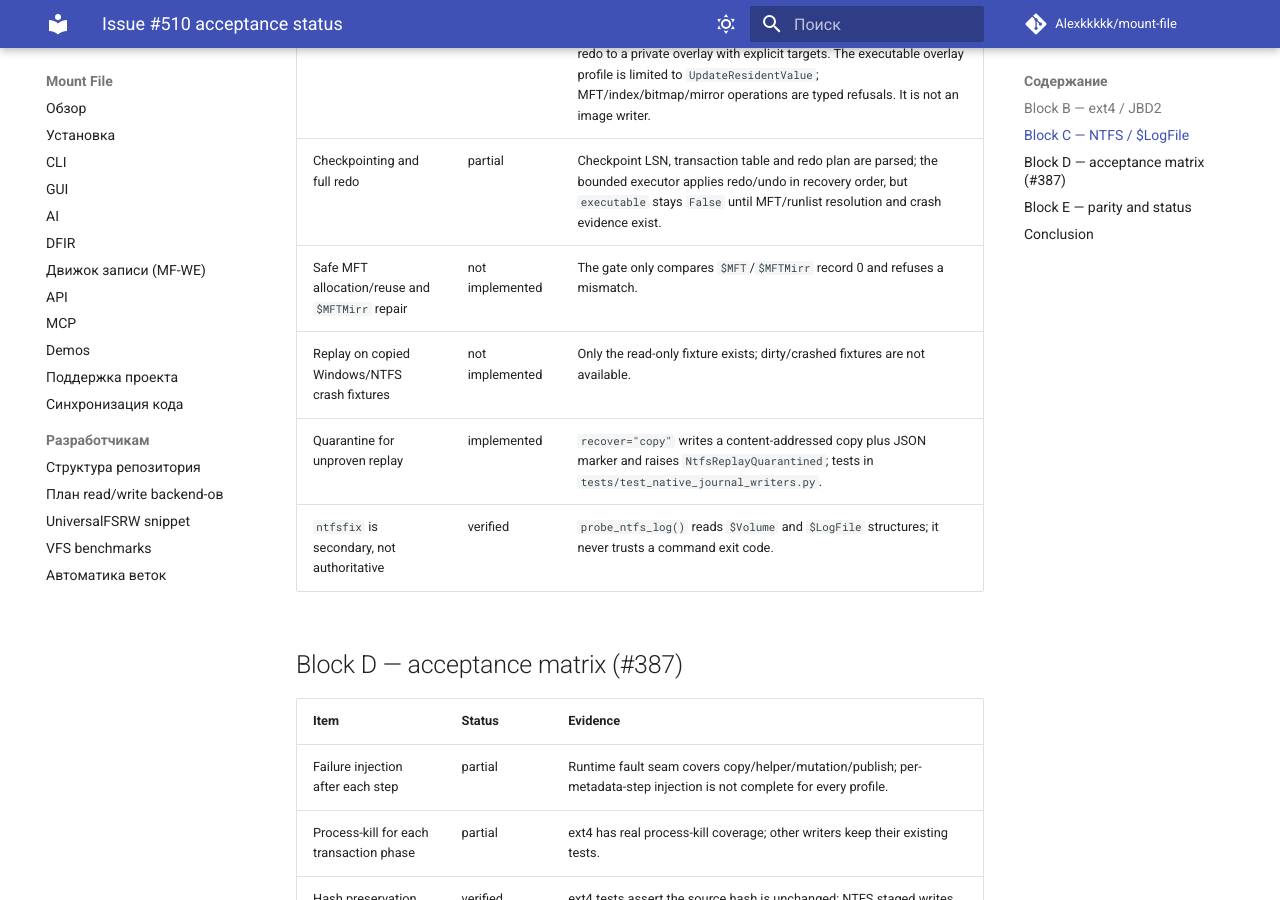
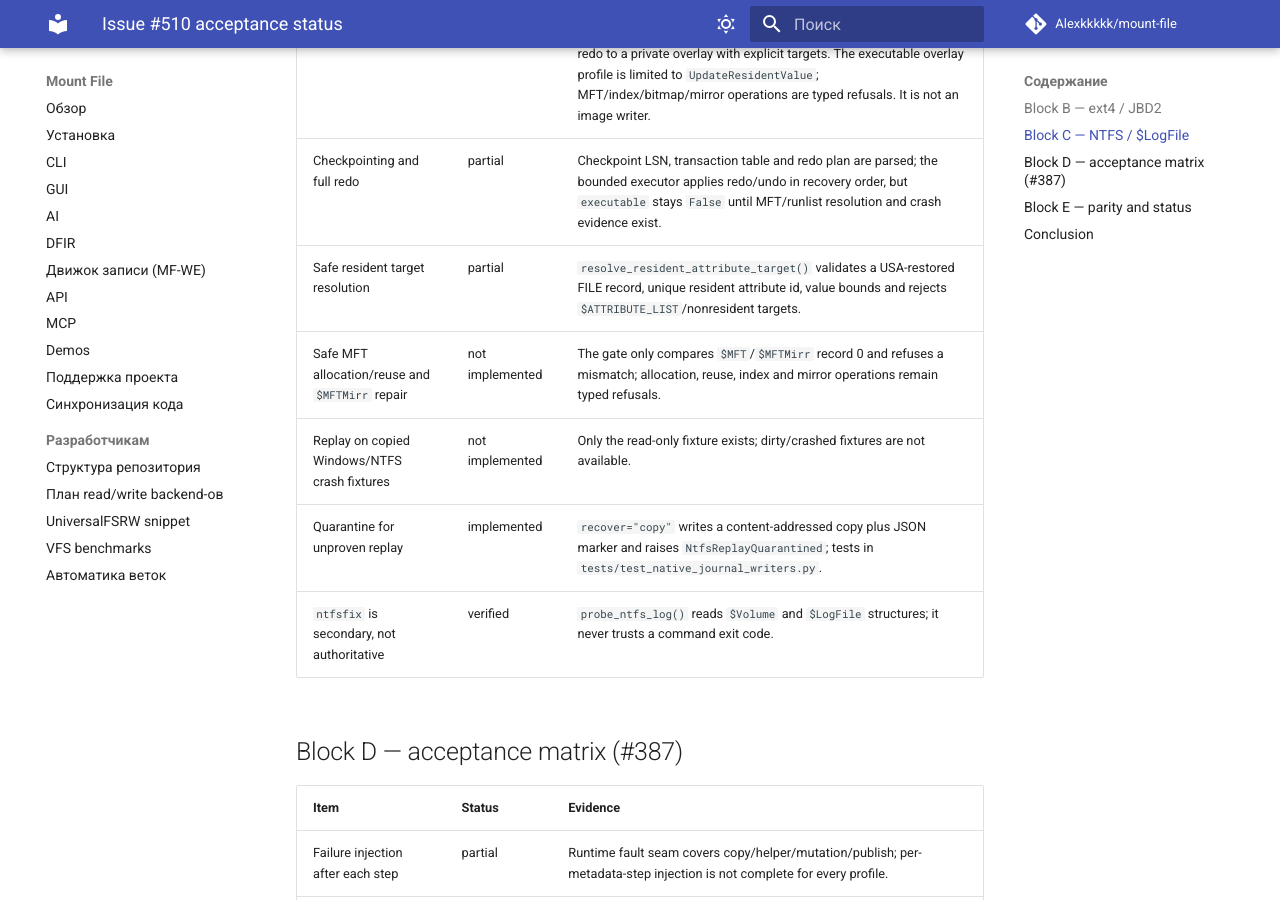
Before and after one commit to Alexkkkkk/mount-file, an MkDocs documentation site: the page built from docs/issue-510-acceptance-status.md, in a window 1280 px wide and 900 px high, scrolled down 1115 px. Built offline with MkDocs 1.6.1 and Material for MkDocs 9.7.7, drawn with Linux system fonts in a browser that asks for light colours; comment, search, counter and statistics services are not loaded.

Commit message:
docs: record resident target resolution evidence

```diff
--- a/docs/issue-510-acceptance-status.md
+++ b/docs/issue-510-acceptance-status.md
@@ -21,7 +21,8 @@ only when a test exercises the mechanism; planning-only code is marked `plan`.
 | `$LogFile` parser: RCRD, restart area, USA, redo/undo | implemented | `mountfile/ntfs_logfile.py`, `tests/test_ntfs_logfile_parser.py`. |
 | Undo for OPEN transactions | partial | `_build_plans()` produces an undo plan from active transactions; `replay_analysis_to_overlay()` now applies it after committed redo to a private overlay with explicit targets. The executable overlay profile is limited to `UpdateResidentValue`; MFT/index/bitmap/mirror operations are typed refusals. It is not an image writer. |
 | Checkpointing and full redo | partial | Checkpoint LSN, transaction table and redo plan are parsed; the bounded executor applies redo/undo in recovery order, but `executable` stays `False` until MFT/runlist resolution and crash evidence exist. |
-| Safe MFT allocation/reuse and `$MFTMirr` repair | not implemented | The gate only compares `$MFT`/`$MFTMirr` record 0 and refuses a mismatch. |
+| Safe resident target resolution | partial | `resolve_resident_attribute_target()` validates a USA-restored FILE record, unique resident attribute id, value bounds and rejects `$ATTRIBUTE_LIST`/nonresident targets. |
+| Safe MFT allocation/reuse and `$MFTMirr` repair | not implemented | The gate only compares `$MFT`/`$MFTMirr` record 0 and refuses a mismatch; allocation, reuse, index and mirror operations remain typed refusals. |
 | Replay on copied Windows/NTFS crash fixtures | not implemented | Only the read-only fixture exists; dirty/crashed fixtures are not available. |
 | Quarantine for unproven replay | implemented | `recover="copy"` writes a content-addressed copy plus JSON marker and raises `NtfsReplayQuarantined`; tests in `tests/test_native_journal_writers.py`. |
 | `ntfsfix` is secondary, not authoritative | verified | `probe_ntfs_log()` reads `$Volume` and `$LogFile` structures; it never trusts a command exit code. |
```
